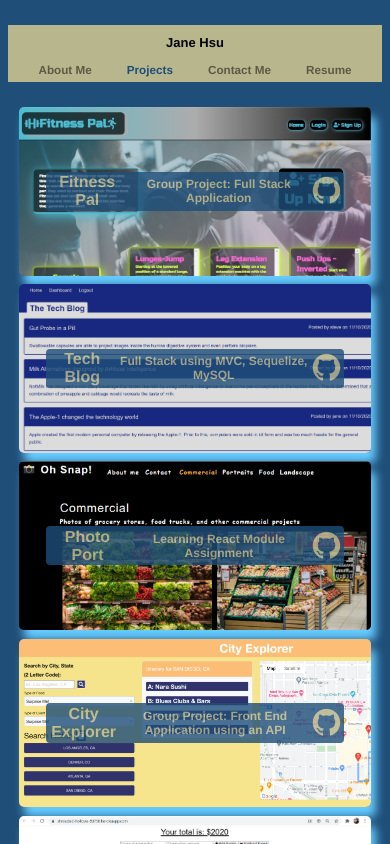
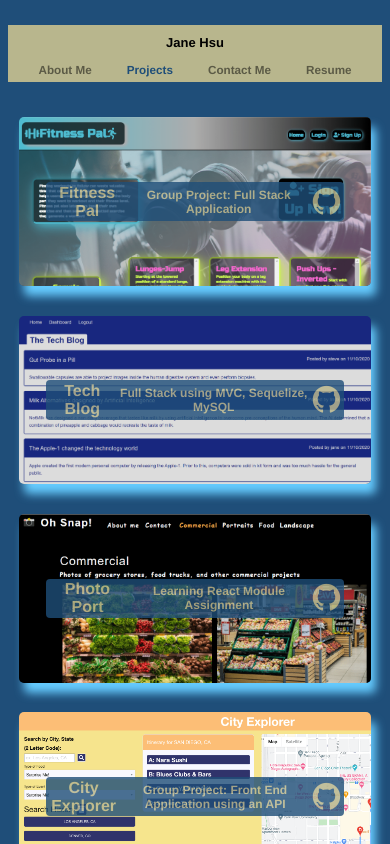
Before and after one commit to plainjane99/React_Portfolio, a React (Create React App) app: page / in a window 390 px wide. Both pictures are taken after a click on the element "Projects". Shown: the top 844 px of the page. Built offline with nearby package versions, Linux system fonts and the light colour scheme.

Commit message:
revised mobile responsiveness for Projects and Contact Me

```diff
--- a/src/App.css
+++ b/src/App.css
@@ -539,6 +539,7 @@ button {
 
   .project-item-wrapper {
     height: 20vh;
+    margin: 1.25vh 0;
   }
 
   .project-1 {
@@ -597,6 +598,7 @@ button {
 
   .contact-img-wrapper {
     background-position: 50% 0%;
+    height: 35vh;
   }
 
   .resume-section {
```
Also changed, not shown: 1 other file (tests, documents, lock files or other folders).
